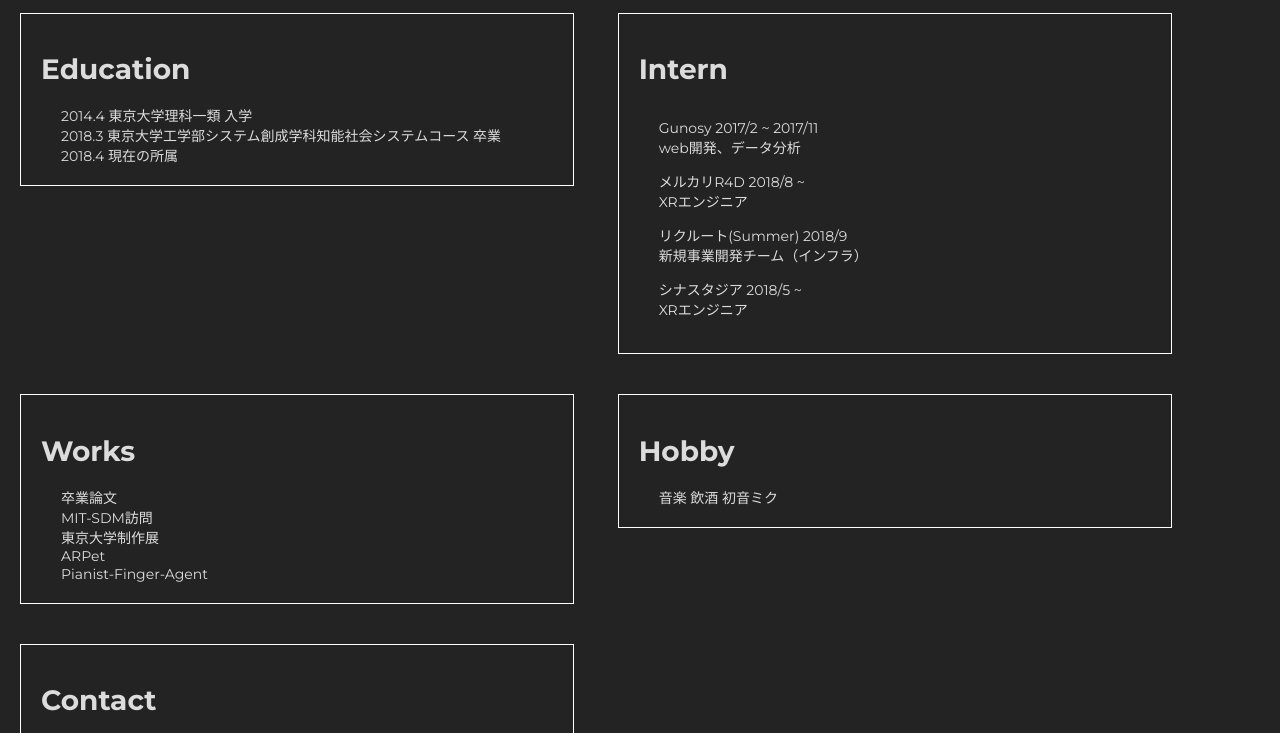
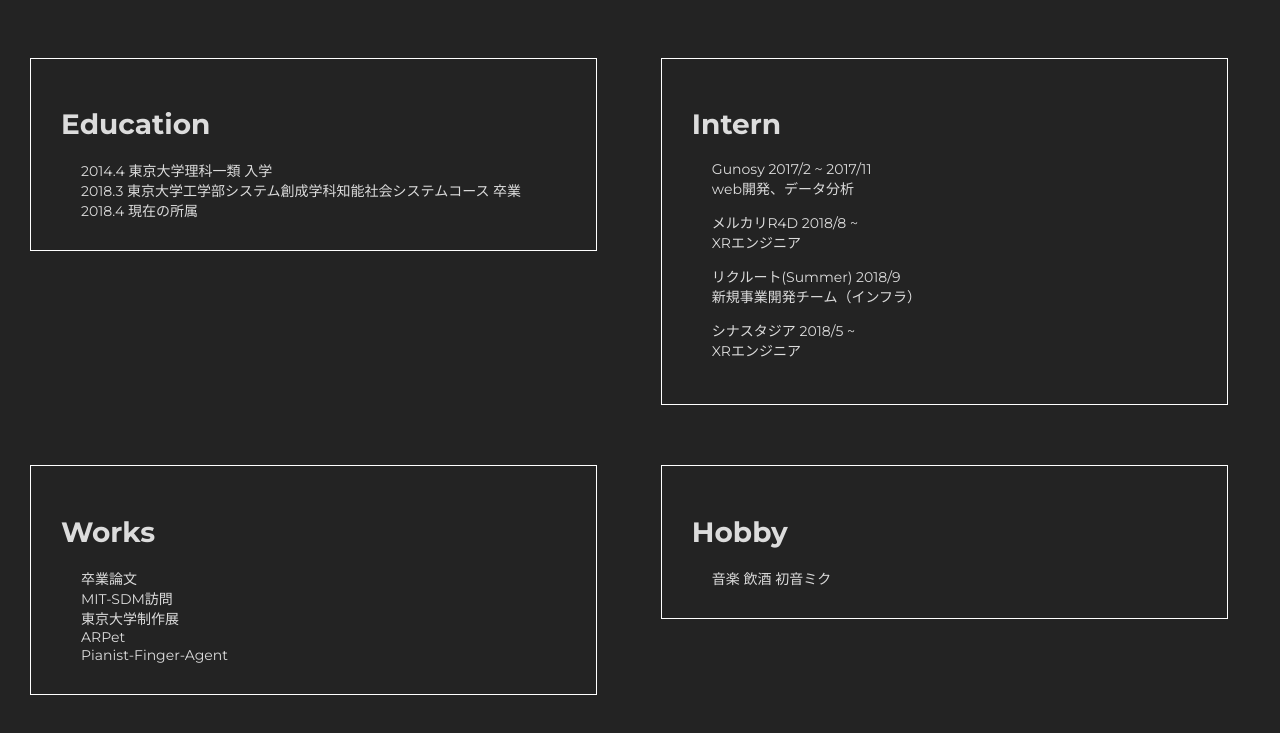
Before and after one commit to zawazawagh/zawazawa, a plain HTML site: page index.html in a window 1280 px wide. Shown: the part 720-1453 px from the top of the page. Drawn offline with Linux system fonts and the light colour scheme; a web font is replaced by a local one.

Commit message:
add section-wrapper

```diff
--- a/css/main.css
+++ b/css/main.css
@@ -44,21 +44,24 @@ body {
 	margin: 0px;
 }
 
+.section-wrapper {
+	width:49%;
+    display: inline-grid;
+
+}
 .section {
-	margin: 20px;
-    padding: 20px;
-    width: 40%;
-    display: inline-grid;
-    border: 1px solid #ffffff;
+	border: 1px solid #ffffff;
+	margin: 30px;
+    padding: 30px;
 }
 
 @media screen and (max-width: 500px){
-	.section {
+	.section-wrapper {
     	margin: 20px;
     	padding: 20px;
     	width: 80%;
     	display: block;
-    	border: 1px solid #ffffff;
+    	/*border: 1px solid #ffffff;*/
 	}
 }
 
--- a/index.html
+++ b/index.html
@@ -40,9 +40,8 @@
         <strong>Hope human life in XR</strong>
       </div>
 
-
+      <div class="section-wrapper">
           <div class="section">
-
           <h1>Profile</h1>
           <div class="content profile">
             <img src="img/waiyade.png" alt="プロフィール写真" title="プロフィール写真">
@@ -57,8 +56,10 @@
             </div>
           </div>
         </div>
+      </div>
 
 
+      <div class="section-wrapper">
         <div class="section">
           <h1>Research Field / Interests</h1>
           <div class="content">
@@ -69,19 +70,21 @@
             <br>歩きVR
           </div>
         </div>
+      </div>
 
 
+      <div class="section-wrapper">
         <div class="section">
-
           <h1>Education</h1>
           <div class="content">
             2014.4 東京大学理科一類 入学
             <br>2018.3 東京大学工学部システム創成学科知能社会システムコース 卒業
             <br>2018.4 現在の所属
           </div>
-
+        </div>
       </div>
 
+      <div class="section-wrapper">
         <div class="section">
           <h1>Intern</h1>
           <div class="content intern">
@@ -105,11 +108,11 @@
               <br>XRエンジニア
             </p>
           </div>
-
+        </div>
       </div>
 
+      <div class="section-wrapper">
         <div class="section">
-
           <h1>Works</h1>
           <div class="content">
             卒業論文
@@ -118,27 +121,30 @@
             <br>ARPet
             <br>Pianist-Finger-Agent
           </div>
-
+        </div>
       </div>
 
+      <div class="section-wrapper">
         <div class="section">
-
           <h1>Hobby</h1>
           <div class="content">
             音楽
             飲酒
             初音ミク
           </div>
-
+        </div>
       </div>
 
+      <div class="section-wrapper">
         <div class="section">
-
           <h1>Contact</h1>
           <div class="content">
             kengorou2014@g.ecc.u-tokyo.ac.jp
           </div>
         </div>
+      </div>
+
+
     </main>
     <footer>
 Kengo Ozawa 2018, All Right Reserved.
```
Lines whose indentation alone changed are shown as unchanged.
